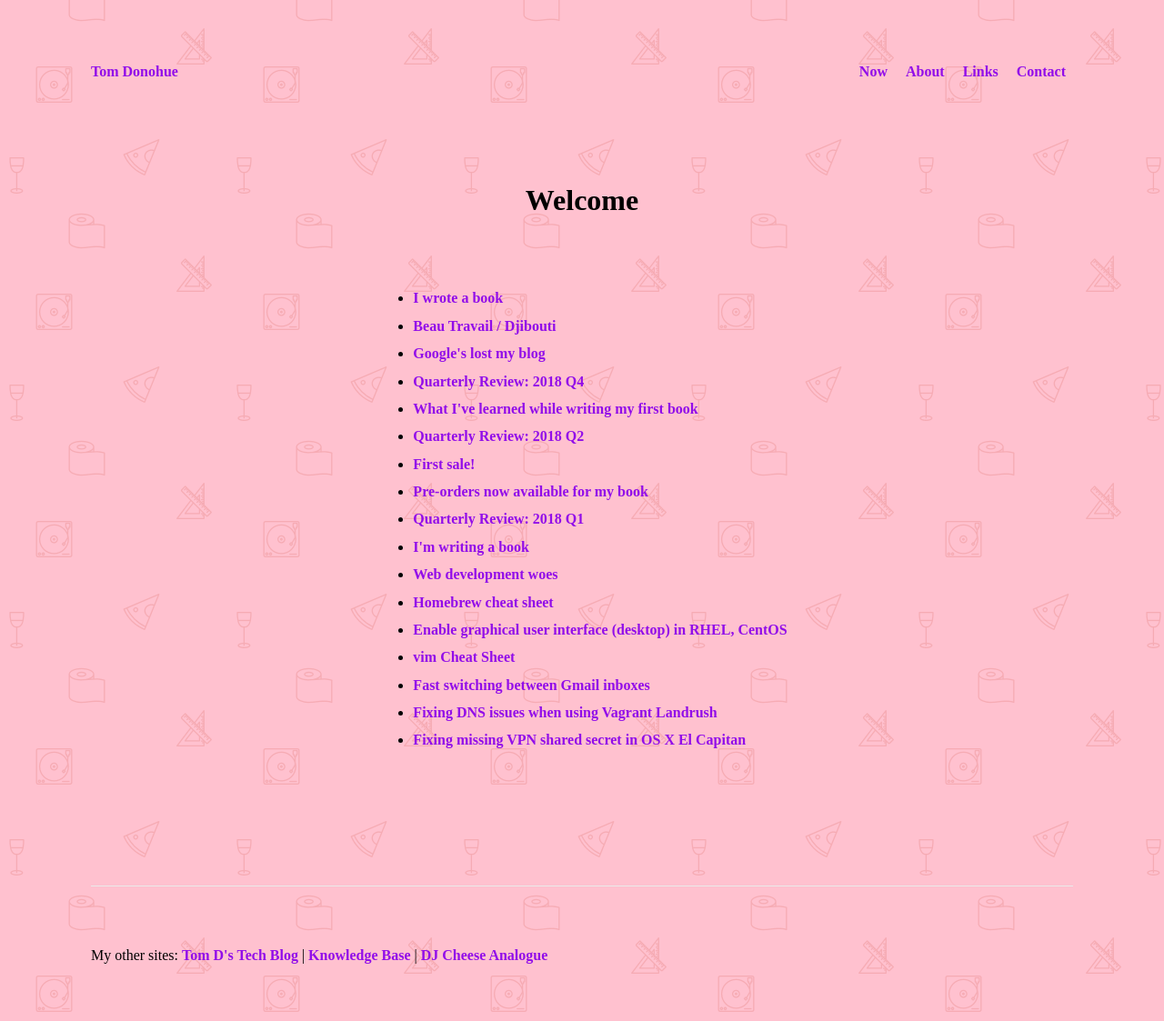
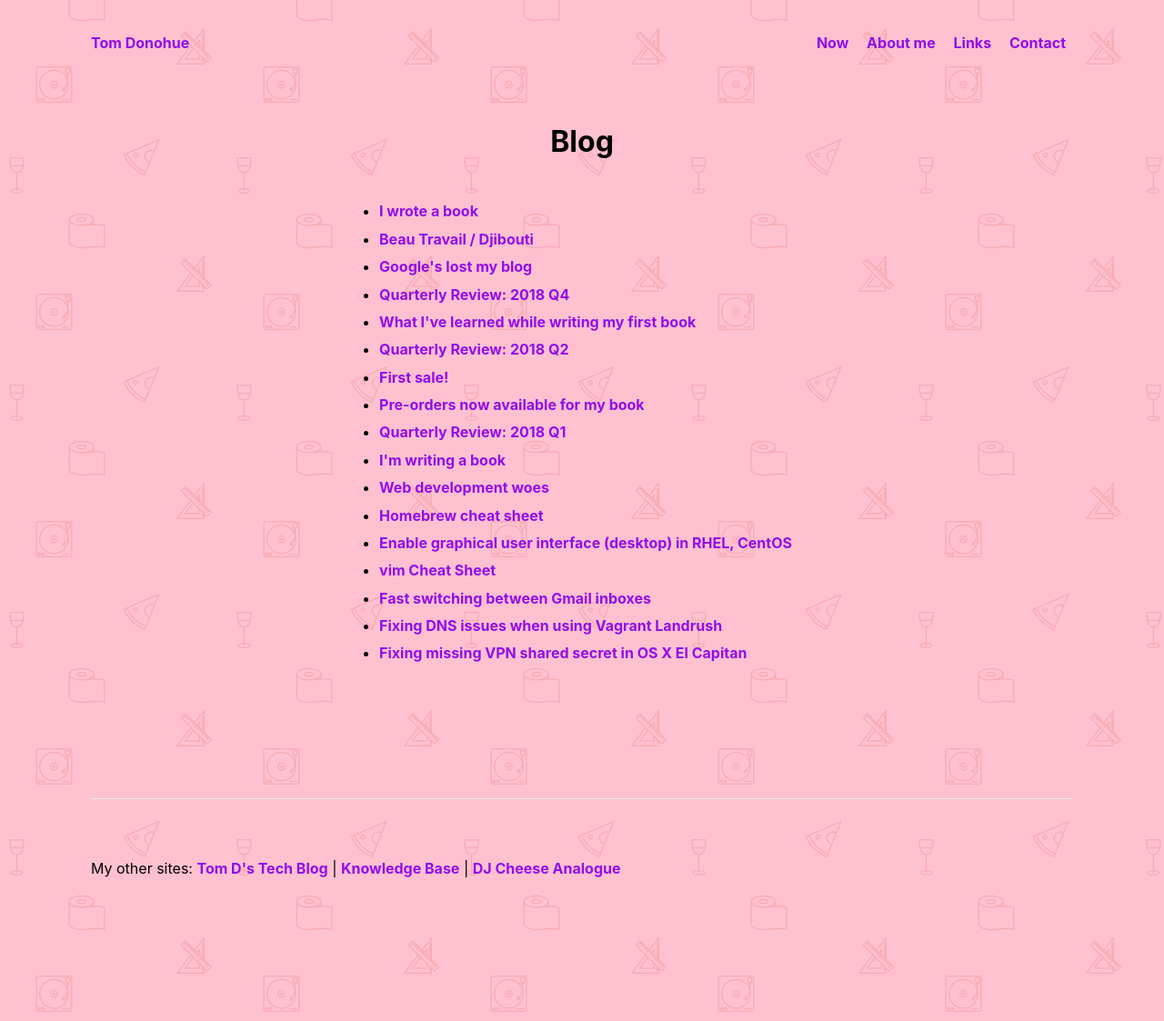
Before and after one commit to monodot/monodot-co-uk, a Jekyll site: the page built from index.html, in a window 1280 px wide. Shown: the whole page at 91% size. Built offline with Jekyll 4.4.1, drawn with Linux system fonts in a browser that asks for light colours; the list of posts is cut into pages by our own code.

Commit message:
Further design improvements

```diff
--- a/_data/navigation.yml
+++ b/_data/navigation.yml
@@ -2,7 +2,7 @@
 main:
   - title: "Now"
     url: /now/
-  - title: "About"
+  - title: "About me"
     url: /about/
   - title: "Links"
     url: /links/
--- a/_layouts/page.html
+++ b/_layouts/page.html
@@ -2,6 +2,7 @@
 layout: default
 ---
 
+<section>
     <article itemtype="http://schema.org/CreativeWork">
         <header>
             <h1>{{ page.title | markdownify | remove: "<p>" | remove: "</p>" }}</h1>
@@ -9,3 +10,4 @@
 
         {{ content }}
     </article>
+</section>
--- a/assets/css/mvp.css
+++ b/assets/css/mvp.css
@@ -12,8 +12,7 @@
     --color-shadow: #f4f4f4;
     --color-text: #000;
     --color-text-secondary: #999;
-    /* --font-family: -apple-system, BlinkMacSystemFont, "Segoe UI", Roboto, Oxygen-Sans, Ubuntu, Cantarell, "Helvetica Neue", sans-serif; */
-    --font-family: Helvetica, Arial, sans-serif;
+    --font-family: -apple-system, BlinkMacSystemFont, "Segoe UI", Roboto, Oxygen-Sans, Ubuntu, Cantarell, "Helvetica Neue", sans-serif;
     --hover-brightness: 1.2;
     --justify-important: center;
     --justify-normal: left;
--- a/assets/css/style.css
+++ b/assets/css/style.css
@@ -1,6 +1,10 @@
 :root {
     --article-bg: #fff;
     --article-colour: #666;
+}
+
+a {
+    display: inline;
 }
 
 a.footnote {
@@ -10,12 +14,12 @@
 body {
     /* padding: 0; */
     background: url('/assets/img/pattern.png');
-    font-family: serif;
+    /* font-family: sans-serif; */
     font-size: 1rem;
 }
 
 button {
-    font-family: serif;
+    font-family: sans-serif;
 }
 
 figure {
@@ -23,18 +27,35 @@
     margin-right: 1rem;
 }
 
+header {
+    padding: 0 1rem;
+}
+
+h1 {
+    font-size: 2rem;
+}
+
+main {
+    padding: 1rem 0.5rem;
+}
+
 nav {
     margin-bottom: 0;
 }
 
 section article {
-    padding: 2rem;
+    padding: 1rem;
     color: var(--article-colour);
     background: var(--article-bg);
 }
 
 section article header {
     padding: 0 0 2rem 0;
+}
+
+/* For the front page so it looks more even */
+section > ul {
+    padding-right: 2rem;
 }
 
 @media (min-width: 768px) {
--- a/index.html
+++ b/index.html
@@ -1,4 +1,4 @@
 ---
 layout: home
-title: Welcome
+title: Blog
 ---
```
Also changed, not shown: _layouts/post.html (+7 -1 lines). Lines whose indentation alone changed are shown as unchanged.
